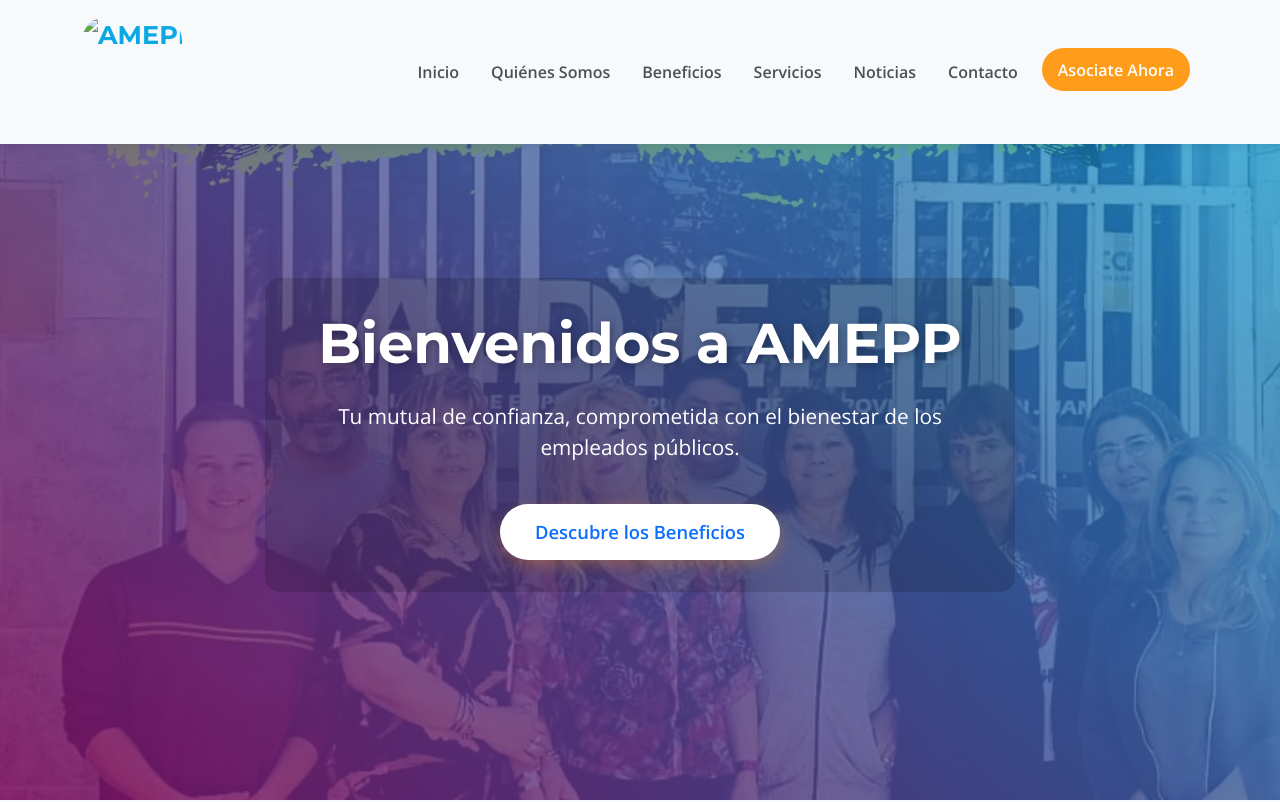
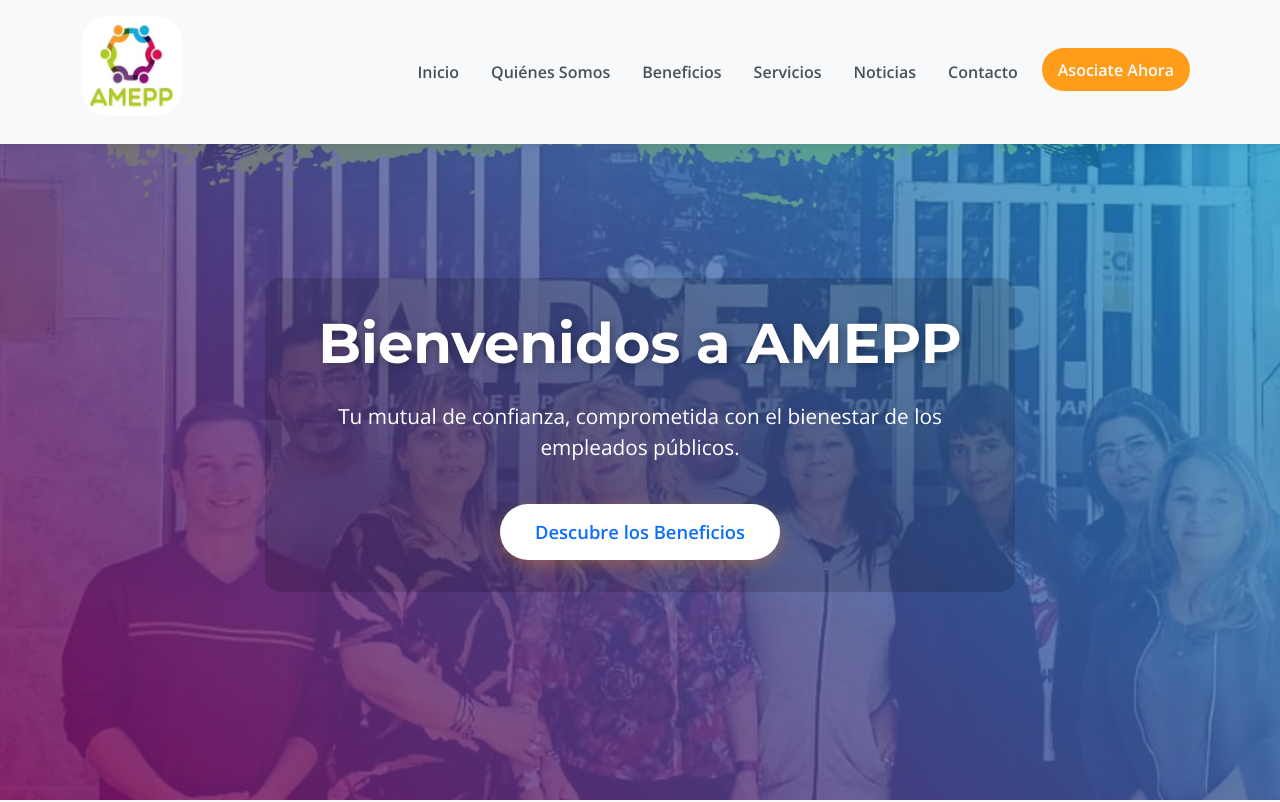
Before and after one commit to Noodle1981/ameppVersion2, a plain HTML site: page index.html in a window 1280 px wide. Shown: the top 802 px of the page. Drawn offline with nearby package versions, Linux system fonts and the light colour scheme; the site is published under a folder, as on GitHub Pages, so addresses that start at the root find nothing.

Commit message:
actualización ruta logo

```diff
--- a/index.html
+++ b/index.html
@@ -23,7 +23,7 @@
     <nav class="navbar navbar-expand-lg fixed-top navbar-light">
         <div class="container">
             <a class="navbar-brand" href="#">
-                <img src="/img/logoamepp2.png" alt="AMEPP Logo" width="100" height="100" class="d-inline-block align-text-top me-2 logo">
+                <img src="img/logoamepp2.png" alt="AMEPP Logo" width="100" height="100" class="d-inline-block align-text-top me-2 logo">
             </a>
             <button class="navbar-toggler" type="button" data-bs-toggle="collapse" data-bs-target="#navbarNav" aria-controls="navbarNav" aria-expanded="false" aria-label="Toggle navigation">
                 <span class="navbar-toggler-icon"></span>
@@ -376,7 +376,7 @@
     <!-- Footer -->
     <footer class="py-4 text-white">
         <div class="container text-center">
-            <img src="/img/logoamepp2.png" alt="AMEPP Logo Pequeño" width="100" class="logo">
+            <img src="img/logoamepp2.png" alt="AMEPP Logo Pequeño" width="100" class="logo">
             <p>© <span id="currentYear"></span> AMEPP. Todos los derechos reservados.</p>
             <p>Diseñado por Xamanen</p>
             <div>
```
